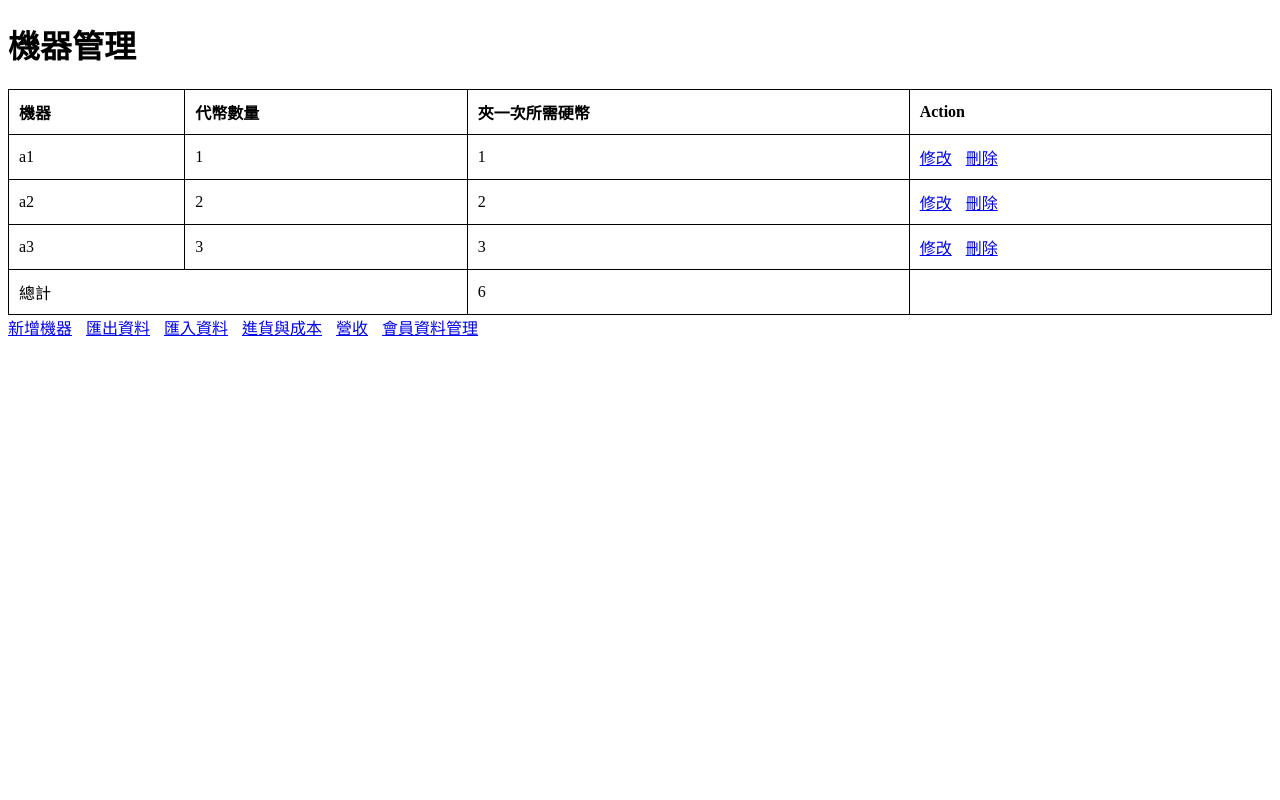
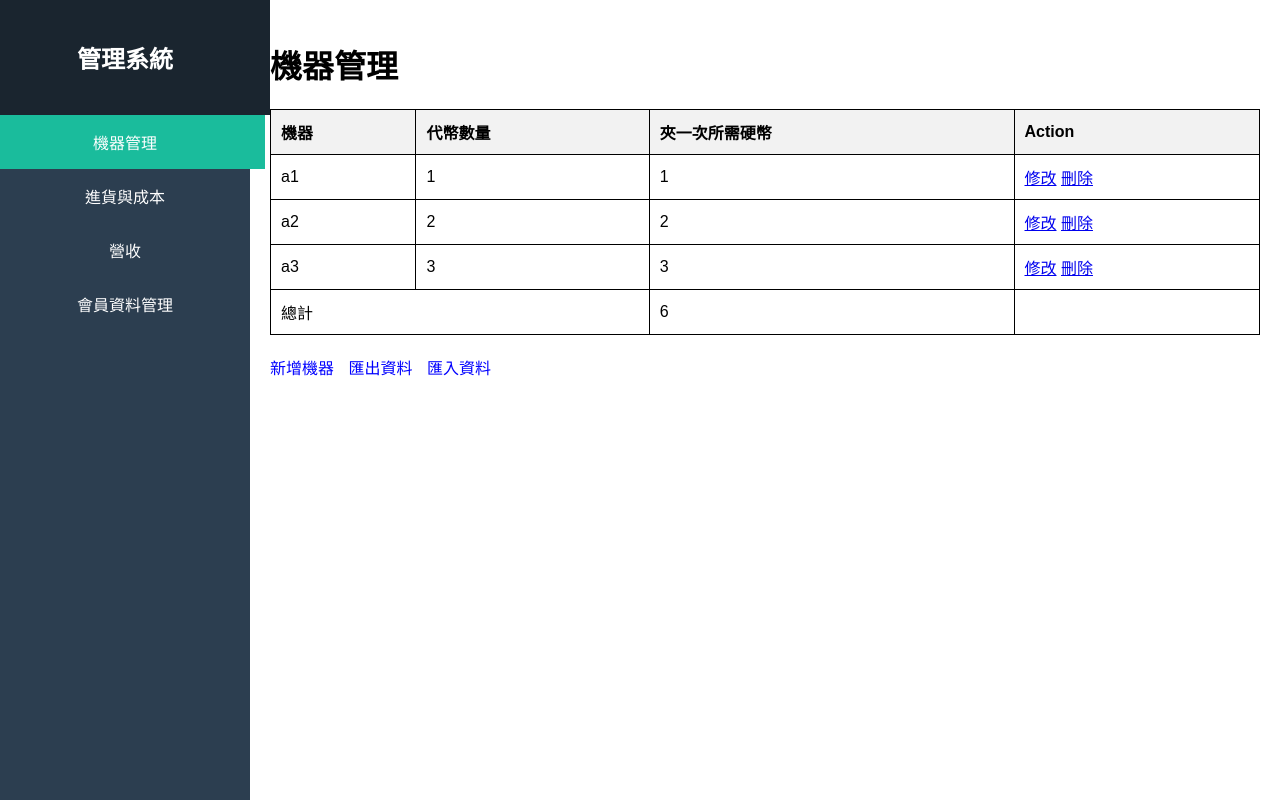
Before and after one commit to Cunnn/Machine-management, a Flask app: page / in a window 1280 px wide. Run offline with Flask 3, Linux system fonts and the light colour scheme; data comes from the database, SQL or seed files in the repository.

Commit message:
Update UI/UX

```diff
--- a/app/static/style.css
+++ b/app/static/style.css
@@ -1,6 +1,55 @@
+body {
+    font-family: Arial, sans-serif;
+    margin: 0;
+    padding: 0;
+    display: flex;
+    height: 100vh; /* Ensure the body takes full height of the viewport */
+}
+
+.sidebar {
+    width: 250px;
+    background-color: #2c3e50;
+    color: white;
+    height: 100vh;
+    position: fixed;
+    top: 0;
+    left: 0;
+    display: flex;
+    flex-direction: column;
+    align-items: center;
+}
+
+.sidebar-header {
+    width: 100%;
+    background-color: #1a252f;
+    padding: 20px;
+    text-align: center;
+}
+
+.sidebar a {
+    display: block;
+    color: white;
+    padding: 15px;
+    text-decoration: none;
+    width: 100%;
+    text-align: center;
+}
+
+.sidebar a:hover, .sidebar a.active {
+    background-color: #1abc9c;
+}
+
+.content {
+    margin-left: 250px;
+    padding: 20px;
+    flex-grow: 1;
+    overflow-y: auto; /* Allow scrolling if content overflows */
+}
+
 table {
     width: 100%;
     border-collapse: collapse;
+    margin-top: 20px;
 }
 
 table, th, td {
@@ -12,6 +61,20 @@ th, td {
     text-align: left;
 }
 
-a {
+th {
+    background-color: #f2f2f2;
+}
+
+.actions {
+    margin-top: 20px;
+}
+
+.actions a {
     margin-right: 10px;
+    color: blue;
+    text-decoration: none;
 }
+
+.actions a:hover {
+    text-decoration: underline;
+}
--- a/app/templates/index.html
+++ b/app/templates/index.html
@@ -6,6 +6,16 @@
     <link rel="stylesheet" href="{{ url_for('static', filename='style.css') }}">
 </head>
 <body>
+    <div class="sidebar">
+        <div class="sidebar-header">
+            <h2>管理系統</h2>
+        </div>
+        <a href="{{ url_for('index') }}" class="active">機器管理</a>
+        <a href="{{ url_for('purchase_cost') }}">進貨與成本</a>
+        <a href="{{ url_for('revenue') }}">營收</a>
+        <a href="{{ url_for('member_management') }}">會員資料管理</a>
+    </div>
+    <div class="content">
         <h1>機器管理</h1>
         <table>
             <tr>
@@ -31,13 +41,12 @@
                 <td></td>
             </tr>
         </table>
+        <div class="actions">
             <a href="{{ url_for('add_machine') }}">新增機器</a>
             <a href="{{ url_for('export_data') }}">匯出資料</a>
             <a href="{{ url_for('import_data') }}">匯入資料</a>
-    <a href="{{ url_for('purchase_cost') }}">進貨與成本</a>
-    <a href="{{ url_for('revenue') }}">營收</a>
-    <a href="{{ url_for('member_management') }}">會員資料管理</a>
-
+        </div>
+    </div>
     <script>
         function confirmDelete() {
             return confirm("確定要刪除這個機器嗎？");
```
Also changed, not shown: app/templates/add.html (+12 -0 lines). Lines whose indentation alone changed are shown as unchanged.
